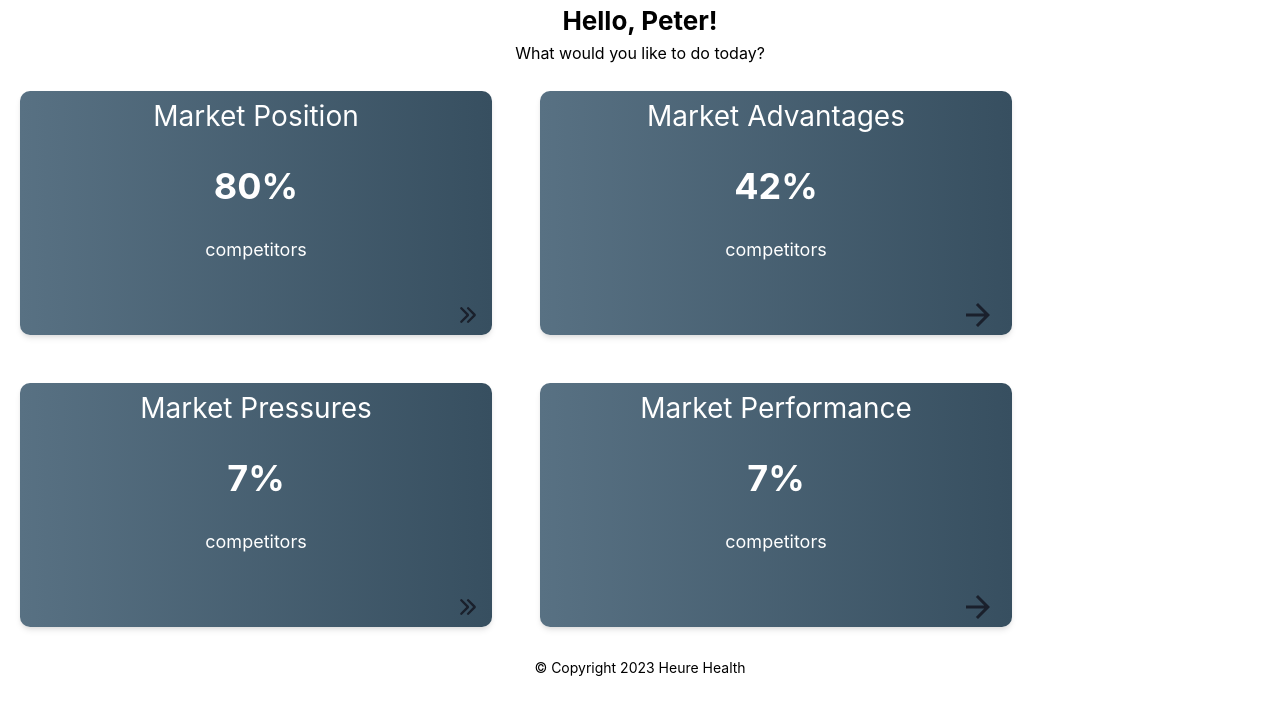
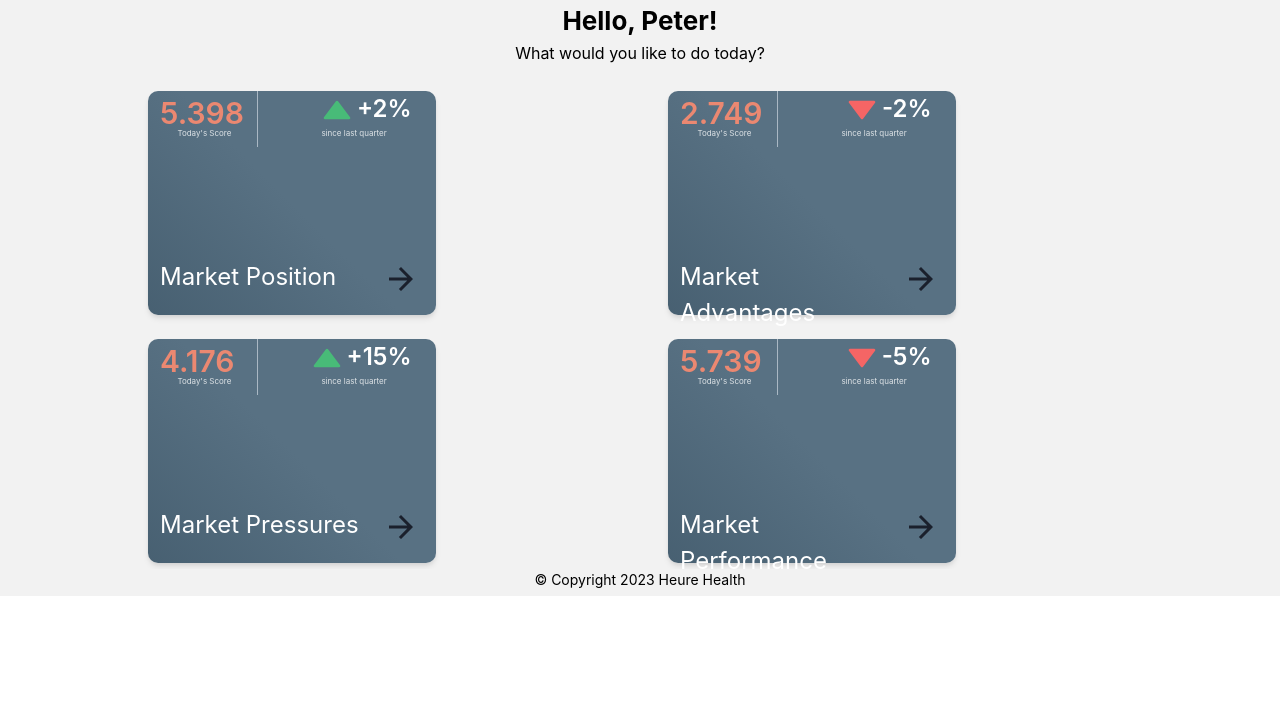
Before and after one commit to Heure-Health/HeureHealth-hospital, a Next.js app: page /home/HomeMain in a window 1280 px wide. Shown: the top 714 px of the page. Built offline with nearby package versions, Linux system fonts and the light colour scheme.

Commit message:
Home page added new widget and alignment

```diff
--- a/package.json
+++ b/package.json
@@ -12,6 +12,7 @@
   },
   "dependencies": {
     "@chakra-ui/icons": "^2.0.17",
+    "@chakra-ui/layout": "^2.1.15",
     "@chakra-ui/react": "^2.4.9",
     "@emotion/react": "^11.10.5",
     "@emotion/styled": "^11.10.5",
@@ -35,6 +36,7 @@
     "framer-motion": "^9.0.1",
     "lodash": "^4.17.21",
     "next": "^13.1.6",
+    "npm": "^9.4.2",
     "nprogress": "^0.2.0",
     "react": "^18.2.0",
     "react-dom": "^18.2.0",
--- /dev/null
+++ b/src/components/home/HomeWidget.tsx
@@ -0,0 +1,64 @@
+import {
+    Box,
+    Divider,
+    Flex,
+    Grid,
+    GridItem,
+    IconButton,
+    Stat,
+    StatArrow,
+    StatHelpText,
+    StatNumber,
+    Text,
+    Wrap,
+    WrapItem
+} from '@chakra-ui/react';
+import {ArrowForwardIcon} from "@chakra-ui/icons";
+import Link from "next/link";
+import React from "react";
+const HomeWidget = (params) => {
+    return (
+        <>
+            <Box width="100%" p={"5"}>
+                <Flex direction="column"
+                      bgImage={"linear-gradient(45deg, #374F60 -50%, #587183 50%)"}
+                      color="white" shadow="md" borderRadius='10px' height={"14.0em"} width={"18.0em"}>
+                    <Grid textAlign={"right"} templateColumns='repeat(1, 1fr)' height={"14.0em"}>
+                        <GridItem colSpan={1} rowSpan={1}>
+                            <Wrap>
+                                <WrapItem width={"35%"} textAlign={"left"}>
+                                    <Stat paddingLeft={"3"}>
+                                        <StatNumber color={"#EB8871"} fontSize={"3xl"} height={"9"}>{params.scoreStatNum}</StatNumber>
+                                        <StatHelpText fontSize={"0.5em"} textAlign={"center"}>{params.scoreStatText}</StatHelpText>
+                                    </Stat>
+                                </WrapItem>
+                                <WrapItem width={"11%"}>
+                                    <Divider orientation='vertical'/>
+                                </WrapItem>
+                                <WrapItem width={"40%"} textAlign={"right"}>
+                                    <Stat>
+                                        <StatNumber color={"#FFFFFF"} fontSize={"2xl"} height={"9"}><StatArrow type={params.changeScoreType} boxSize={"8"} />{params.changeScoreStatHelpNum}</StatNumber>
+                                        <StatHelpText fontSize={"0.5em"} textAlign={"center"}>{params.changeScoreStatText}</StatHelpText>
+                                    </Stat>
+                                </WrapItem>
+                            </Wrap>
+                        </GridItem>
+                        <GridItem colSpan={1} rowSpan={1} paddingTop={"24"}>
+                            <Wrap height={"10"}>
+                                <WrapItem width={"78%"} textAlign={"left"}>
+                                    <Text fontSize={"2xl"} color={"white"} paddingLeft={"3"}>{params.marketTypeText}</Text>
+                                </WrapItem>
+                                <WrapItem>
+                                    <Link as="/" href="/position">
+                                        <IconButton aria-label='Navigate to Market Position' icon={<ArrowForwardIcon/>} fontSize={"4xl"} fontWeight={"bold"} variant='ghost'/>
+                                    </Link>
+                                </WrapItem>
+                            </Wrap>
+                        </GridItem>
+                    </Grid>
+                </Flex>
+            </Box>
+        </>
+    );
+};
+export default HomeWidget;
--- a/src/layouts/Footer.tsx
+++ b/src/layouts/Footer.tsx
@@ -6,7 +6,7 @@ const Footer = () => {
     const bg = useColorModeValue(theme.colors.gray[100], theme.colors.gray[800])
     const color = useColorModeValue("gray.800", "gray.100")*/
     return (
-        <Box textAlign="center" color={"black"} background={"white"}>
+        <Box textAlign="center" color={"black"} background={"#F2F2F2"}>
             <Center display='flex' my='1.5'> <Text fontSize={{base: '10px', md: '12px', lg: '14px'}} color={"black"}> ©
                 Copyright 2023 Heure Health</Text></Center>
         </Box>
--- a/src/pages/home/HomeAdvantages.tsx
+++ /dev/null
@@ -1,31 +0,0 @@
-import {Box, Button, Center, Flex, Heading, Text} from '@chakra-ui/react';
-import {ArrowForwardIcon} from "@chakra-ui/icons";
-import Link from "next/link";
-import React from "react";
-
-const HomeAdvantages = (params) => {
-    return (
-        <>
-            <Flex direction="column" bgImage={"linear-gradient(-90deg, #374F60 0%, #587183 100%)"} color="white"
-                  shadow="md" borderRadius='10px'>
-                <Center display='flex' fontSize={{base: '24px', md: '26px', lg: '28px'}} mt='1'> Market
-                    Advantages</Center>
-                <Center display='flex' mt='7'>
-                    <Heading fontSize={{base: '26px', md: '30px', lg: '36px'}}>
-                        {params.value + "%"}
-                    </Heading>
-                </Center>
-                <Center display='flex' mt='7'>
-                    <Text fontSize={{base: '14px', md: '16px', lg: '18px'}}>competitors</Text>
-                </Center>
-                <Box display='flex' mt='8' textAlign='center'>
-                    <Text fontSize='11px'></Text>
-                </Box>
-                <Link as="/" href="/position">
-                    <Button rightIcon={<ArrowForwardIcon/>} fontSize={"4xl"} fontWeight={"bold"} variant='ghost'/>
-                </Link>
-            </Flex>
-        </>
-    );
-};
-export default HomeAdvantages;
--- a/src/pages/home/HomeMain.tsx
+++ b/src/pages/home/HomeMain.tsx
@@ -1,55 +1,64 @@
 import React from "react";
 import {Box, Center, Grid, GridItem, Text, Wrap, WrapItem} from "@chakra-ui/react";
-import HomePosition from "./HomePosition";
-import HomeAdvantages from "./HomeAdvantages";
-import HomePressures from "./HomePressures";
-import HomePerformance from "./HomePerformance";
 import {Footer} from "../../layouts";
+import HomeWidget from "../../components/home/HomeWidget";
 
 const HomeMain = () => {
     return (
         <>
-            <Grid textAlign={"right"}
-                  templateColumns='repeat(1, 1fr)'
-                  gap={"1"} minWidth={"25%"} minHeight={"25%"}>
+            <Grid templateColumns='repeat(1, 1fr)' gap={"1"} minWidth={"25%"} minHeight={"25%"}  bg='#F2F2F2'>
                 <GridItem colSpan={1} rowSpan={1}>
-                    <Box bg='white'>
+                    <Box bg='#F2F2F2'>
                         <Center display='flex' my='1.2'> <Text fontSize={{base: '18px', md: '22px', lg: '26px'}}
                                                                color={"black"} fontWeight={"bold"}> Hello,
                             Peter! </Text></Center>
                     </Box>
-                    <Box bg='white'>
+                    <Box bg='#F2F2F2'>
                         <Center display='flex' my='1.2'> <Text fontSize={{base: '12px', md: '14px', lg: '16px'}}
                                                                color={"black"}> What would you like to do today? </Text></Center>
                     </Box>
                 </GridItem>
                 <GridItem colSpan={1} rowSpan={1}>
                     <Wrap>
-                        <WrapItem width={"40%"} minWidth={"275px"}>
-                            <Box width="100%" p={"5"}>
-                                <HomePosition
-                                    title="Today"
-                                    value={"80"}
-                                    region={"Eastern region"}
-                                    circleSize={"3.2em"}
-                                    circleThickness={"12px"}
-                                />
-                            </Box>
+                        <WrapItem width={"40%"} minWidth={"275px"} height={"15em"} paddingLeft={"32"}>
+                            <HomeWidget
+                                marketTypeText = "Market Position"
+                                scoreStatNum = "5.398"
+                                scoreStatText = "Today's Score"
+                                changeScoreType = "increase"
+                                changeScoreStatHelpNum = "+2%"
+                                changeScoreStatText = "since last quarter"
+                            />
                         </WrapItem>
-                        <WrapItem width={"40%"} minWidth={"275px"}>
-                            <Box width="100%" p={"5"}>
-                                <HomeAdvantages value={"42"} region={"Eastern region"}/>
-                            </Box>
+                        <WrapItem width={"40%"} minWidth={"275px"} height={"15em"} paddingLeft={"32"}>
+                            <HomeWidget
+                                marketTypeText = "Market Advantages"
+                                scoreStatNum = "2.749"
+                                scoreStatText = "Today's Score"
+                                changeScoreType = "decrease"
+                                changeScoreStatHelpNum = "-2%"
+                                changeScoreStatText = "since last quarter"
+                            />
                         </WrapItem>
-                        <WrapItem width={"40%"} minWidth={"275px"}>
-                            <Box width="100%" p={"5"}>
-                                <HomePressures value={"7"} region={"Eastern region"}/>
-                            </Box>
+                        <WrapItem width={"40%"} minWidth={"275px"} height={"15em"} paddingLeft={"32"}>
+                            <HomeWidget
+                                marketTypeText = "Market Pressures"
+                                scoreStatNum = "4.176"
+                                scoreStatText = "Today's Score"
+                                changeScoreType = "increase"
+                                changeScoreStatHelpNum = "+15%"
+                                changeScoreStatText = "since last quarter"
+                            />
                         </WrapItem>
-                        <WrapItem width={"40%"} minWidth={"275px"}>
-                            <Box width="100%" p={"5"}>
-                                <HomePerformance value={"7"} region={"Eastern region"}/>
-                            </Box>
+                        <WrapItem width={"40%"} minWidth={"275px"} height={"15em"} paddingLeft={"32"}>
+                            <HomeWidget
+                                marketTypeText = "Market Performance"
+                                scoreStatNum = "5.739"
+                                scoreStatText = "Today's Score"
+                                changeScoreType = "decrease"
+                                changeScoreStatHelpNum = "-5%"
+                                changeScoreStatText = "since last quarter"
+                            />
                         </WrapItem>
                     </Wrap>
                 </GridItem>
--- a/src/pages/home/HomePerformance.tsx
+++ /dev/null
@@ -1,31 +0,0 @@
-import {Box, Button, Center, Flex, Heading, Text} from '@chakra-ui/react';
-import {ArrowForwardIcon} from "@chakra-ui/icons";
-import Link from "next/link";
-import React from "react";
-
-const HomePosition = (params) => {
-    return (
-        <>
-            <Flex direction="column" bgImage={"linear-gradient(-90deg, #374F60 0%, #587183 100%)"} color="white"
-                  shadow="md" borderRadius='10px'>
-                <Center display='flex' fontSize={{base: '24px', md: '26px', lg: '28px'}} mt='1'> Market
-                    Performance</Center>
-                <Center display='flex' mt='7'>
-                    <Heading fontSize={{base: '26px', md: '30px', lg: '36px'}}>
-                        {params.value + "%"}
-                    </Heading>
-                </Center>
-                <Center display='flex' mt='7'>
-                    <Text fontSize={{base: '14px', md: '16px', lg: '18px'}}>competitors</Text>
-                </Center>
-                <Box display='flex' mt='8' textAlign='center'>
-                    <Text fontSize='11px'></Text>
-                </Box>
-                <Link as="/" href="/performance">
-                    <Button rightIcon={<ArrowForwardIcon/>} fontSize={"4xl"} fontWeight={"bold"} variant='ghost'/>
-                </Link>
-            </Flex>
-        </>
-    );
-};
-export default HomePosition;
--- a/src/pages/home/HomePosition.tsx
+++ /dev/null
@@ -1,32 +0,0 @@
-import {Box, Button, Center, Flex, Heading, Text} from '@chakra-ui/react';
-import {ArrowRightIcon} from "@chakra-ui/icons";
-import Link from "next/link";
-import React from "react";
-
-const HomePosition = (params) => {
-    return (
-        <>
-            <Flex direction="column"
-                  bgImage={"linear-gradient(-90deg, #374F60 0%, #587183 100%)"}
-                  color="white" shadow="md" borderRadius='10px'>
-                <Center display='flex' fontSize={{base: '24px', md: '26px', lg: '28px'}} mt='1'> Market
-                    Position</Center>
-                <Center display='flex' mt='7'>
-                    <Heading fontSize={{base: '26px', md: '30px', lg: '36px'}}>
-                        {params.value + "%"}
-                    </Heading>
-                </Center>
-                <Center display='flex' mt='7'>
-                    <Text fontSize={{base: '14px', md: '16px', lg: '18px'}}>competitors</Text>
-                </Center>
-                <Box display='flex' mt='8' textAlign='center'>
-                    <Text fontSize='11px'></Text>
-                </Box>
-                <Link as="/" href="/position">
-                    <Button rightIcon={<ArrowRightIcon/>} variant='ghost'/>
-                </Link>
-            </Flex>
-        </>
-    );
-};
-export default HomePosition;
--- a/src/pages/home/HomePressures.tsx
+++ /dev/null
@@ -1,32 +0,0 @@
-import {Box, Button, Center, Flex, Heading, Text} from '@chakra-ui/react';
-import {ArrowRightIcon} from "@chakra-ui/icons";
-import Link from "next/link";
-import React from "react";
-
-const HomePressures = (params) => {
-    return (
-        <>
-            <Flex direction="column"
-                  bgImage={"linear-gradient(-90deg, #374F60 0%, #587183 100%)"}
-                  color="white" shadow="md" borderRadius='10px'>
-                <Center display='flex' fontSize={{base: '24px', md: '26px', lg: '28px'}} mt='1'> Market
-                    Pressures</Center>
-                <Center display='flex' mt='7'>
-                    <Heading fontSize={{base: '26px', md: '30px', lg: '36px'}}>
-                        {params.value + "%"}
-                    </Heading>
-                </Center>
-                <Center display='flex' mt='7'>
-                    <Text fontSize={{base: '14px', md: '16px', lg: '18px'}}>competitors</Text>
-                </Center>
-                <Box display='flex' mt='8' textAlign='center'>
-                    <Text fontSize='11px'></Text>
-                </Box>
-                <Link as="/" href="/position">
-                    <Button rightIcon={<ArrowRightIcon/>} variant='ghost'/>
-                </Link>
-            </Flex>
-        </>
-    );
-};
-export default HomePressures;
```
Also changed, not shown: 2 other files (tests, documents, lock files or other folders).
